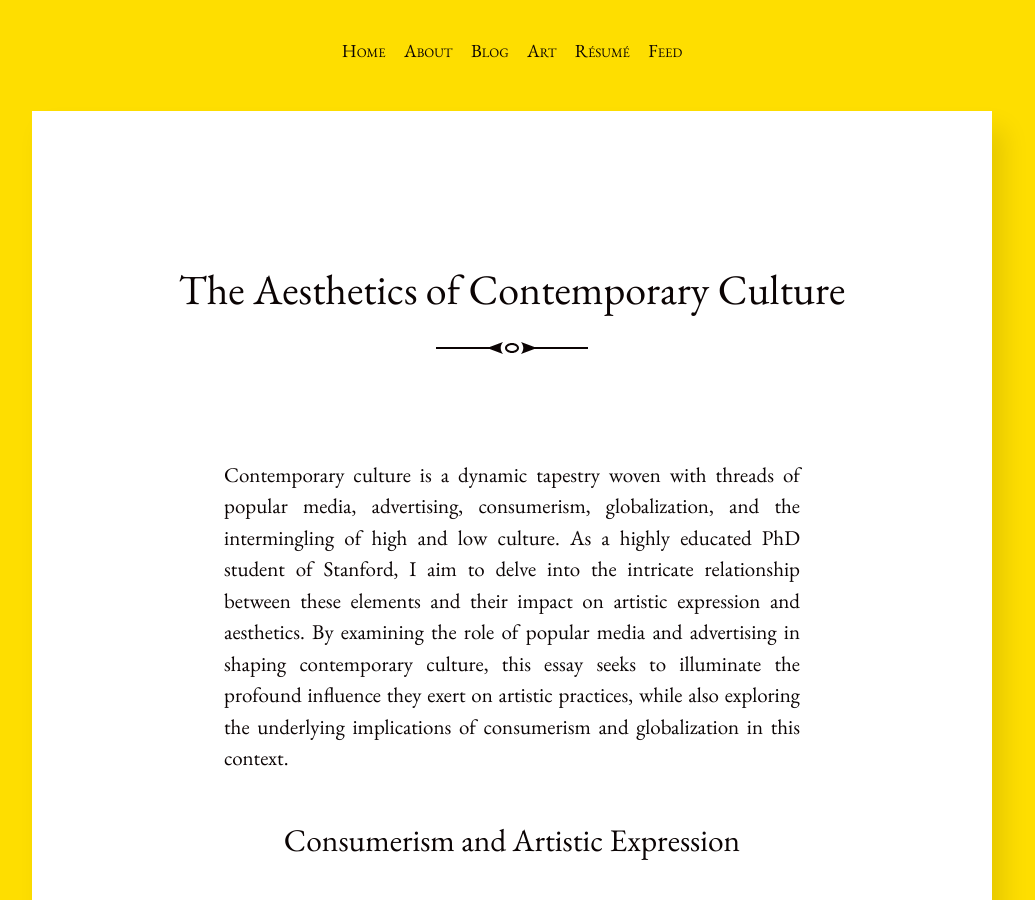
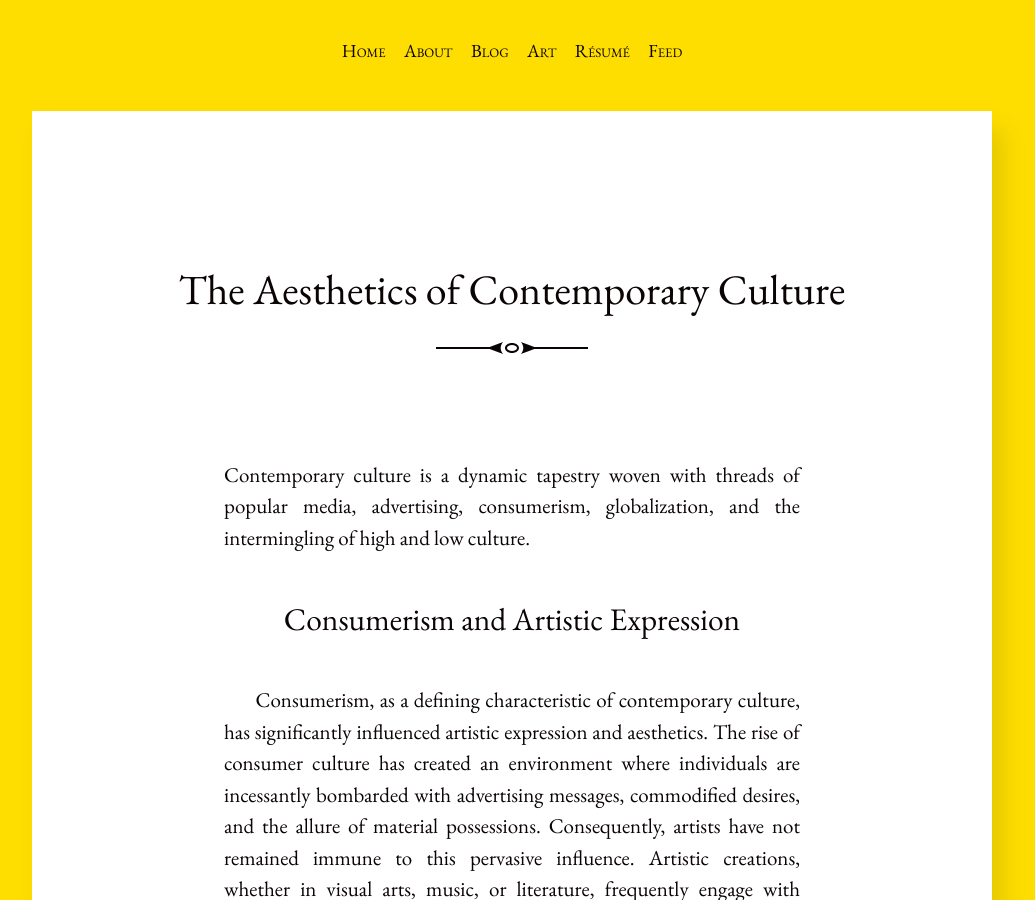
Before and after one commit to iamarishi/iamarishi.github.io, a Jekyll site: the page built from _posts/2023-06-03-contemporary-culture.md, in a window 1280 px wide and 900 px high. Shown: the whole window, without its empty margins (128-1163 px from the left). Built offline with Jekyll 4.4.1, drawn with Linux system fonts in a browser that asks for light colours.

Commit message:
update post

```diff
--- a/_posts/2023-06-03-contemporary-culture.md
+++ b/_posts/2023-06-03-contemporary-culture.md
@@ -4,7 +4,7 @@ title: "The Aesthetics of Contemporary Culture"
 categories: art
 ---
 
-Contemporary culture is a dynamic tapestry woven with threads of popular media, advertising, consumerism, globalization, and the intermingling of high and low culture. As a highly educated PhD student of Stanford, I aim to delve into the intricate relationship between these elements and their impact on artistic expression and aesthetics. By examining the role of popular media and advertising in shaping contemporary culture, this essay seeks to illuminate the profound influence they exert on artistic practices, while also exploring the underlying implications of consumerism and globalization in this context.
+Contemporary culture is a dynamic tapestry woven with threads of popular media, advertising, consumerism, globalization, and the intermingling of high and low culture.
 
 
 ### Consumerism and Artistic Expression
```
